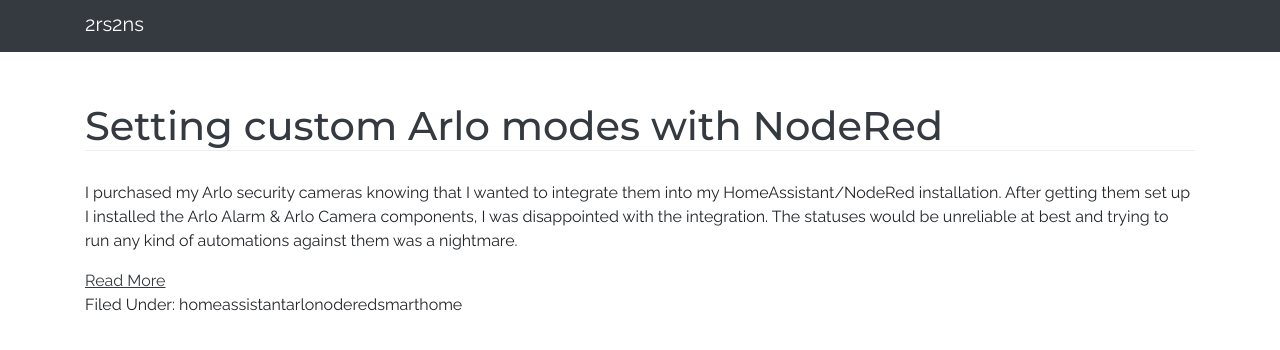
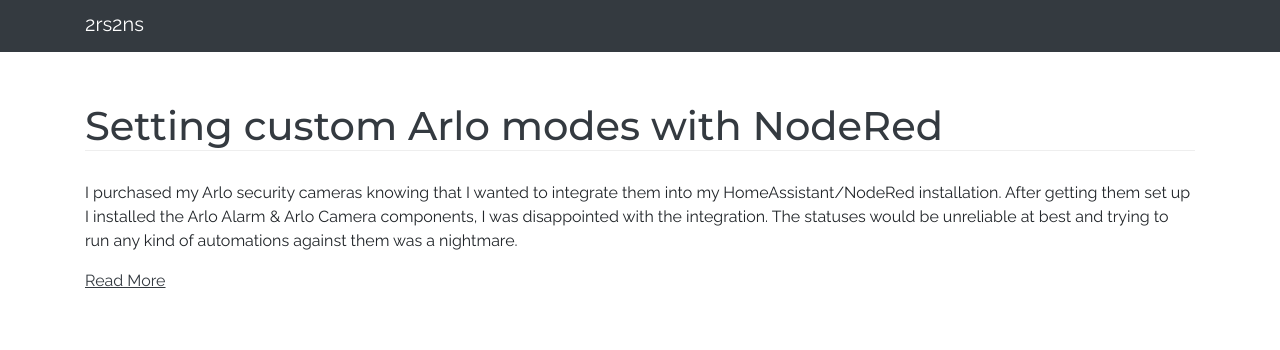
Before and after one commit to godloth/2rs2ns, a Jekyll site: the page built from index.html, in a window 1280 px wide, cut to the strip 104-454 px from the top of the page. Built offline with Jekyll 4.4.1, drawn with Linux system fonts in a browser that asks for light colours; nearby versions of some CDN libraries.

Commit message:
Update index.html

```diff
--- a/index.html
+++ b/index.html
@@ -14,9 +14,6 @@
       <div class="readmore">
         <a href="{{ site.baseurl }}{{ post.url }}" class="read-more">Read More</a>
       </div>
-      <div class='tags'>
-        Filed Under: {{ post.tags }}
-      </div>
     </article>
   {% endfor %}
 </div>
```
